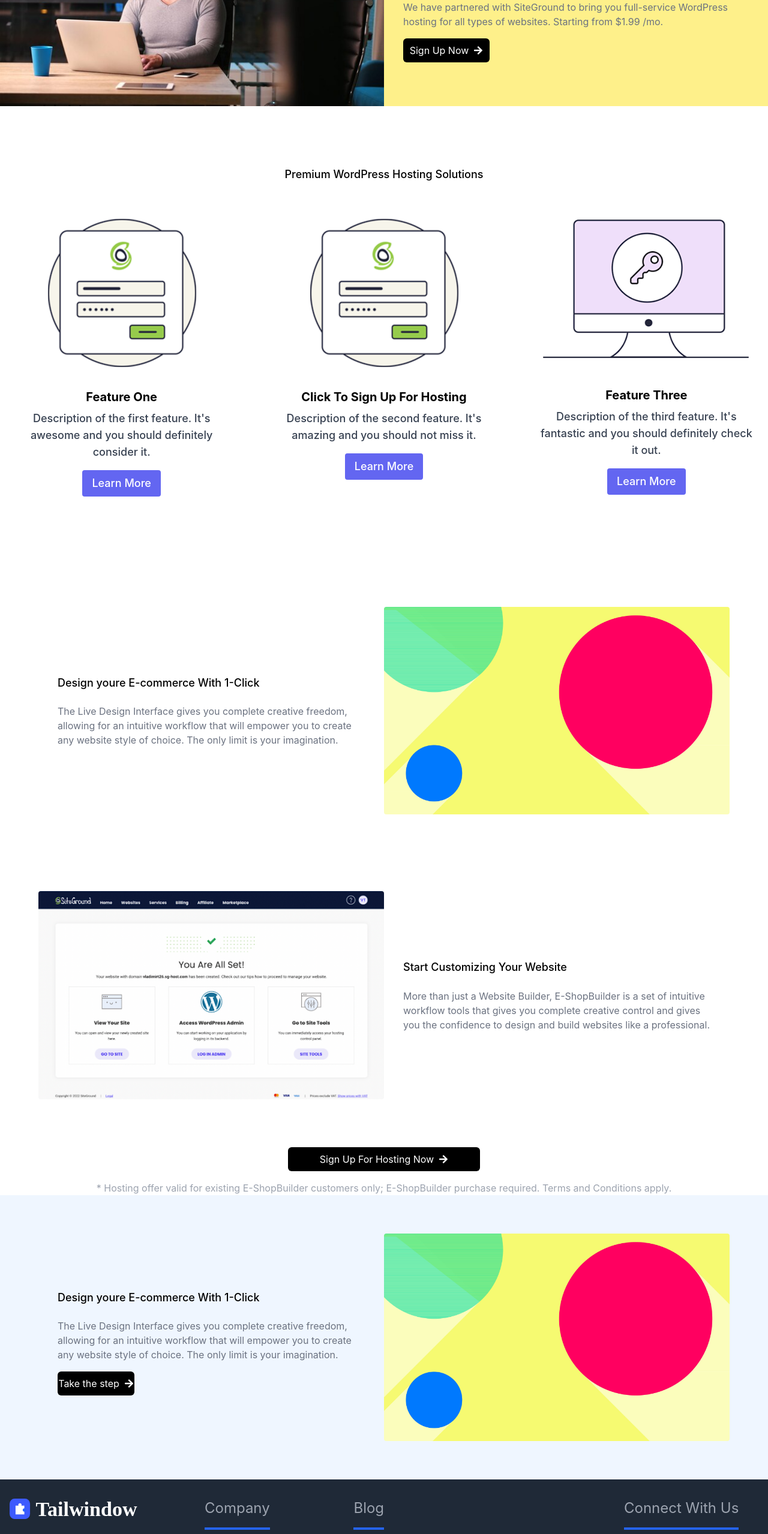
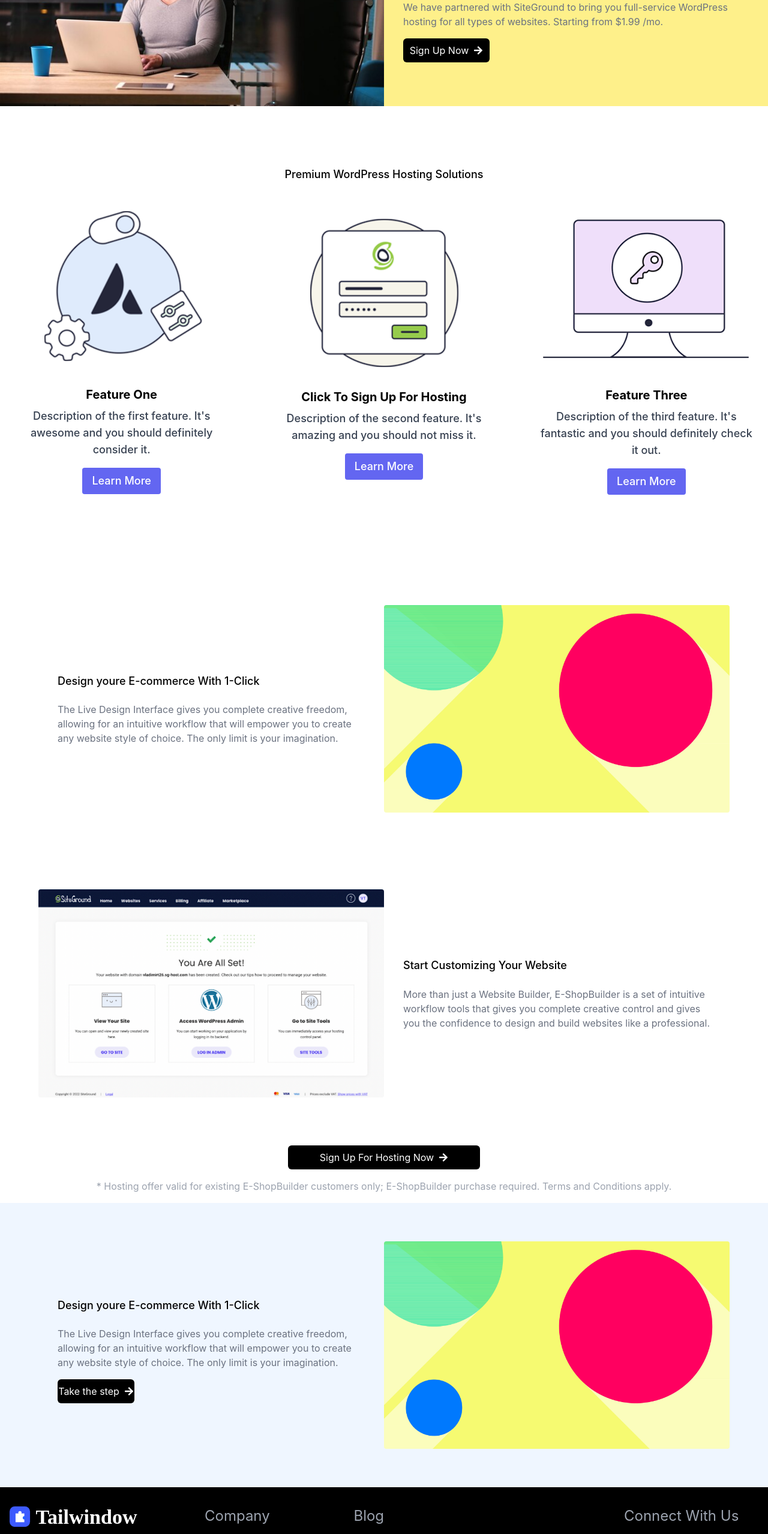
Before and after one commit to ErionG14/E-ShopBuilder, a React (Create React App) app in the folder frontend/: page / in a window 1280 px wide. Shown: the part 234-2792 px from the top of the page at 60% size. Built offline with nearby package versions, Linux system fonts and the light colour scheme.

Commit message:
changed footer style and added padding

```diff
--- a/frontend/src/components/shared/Footer/Footer.jsx
+++ b/frontend/src/components/shared/Footer/Footer.jsx
@@ -3,7 +3,7 @@ import React from "react";
 const Footer = () => {
     return (
         <footer>
-    <div class="bg-gray-800 py-4 text-gray-400">
+    <div class="bg-black py-4 text-gray-400">
       <div class="container px-4 mx-auto">
         <div class="-mx-4 flex flex-wrap justify-between">
           <div class="px-4 my-4 w-full xl:w-1/5">
@@ -31,30 +31,30 @@ const Footer = () => {
 
           <div class="px-4 my-4 w-full sm:w-auto">
             <div>
-              <h2 class="inline-block text-2xl pb-4 mb-4 border-b-4 border-blue-600">Company</h2>
+              <h2 class="inline-block text-2xl pb-4 mb-4 border-b-2 border-blue-600">Company</h2>
             </div>
             <ul class="leading-8">
-              <li><a href="#" class="hover:text-blue-400">About Us</a></li>
-              <li><a href="#" class="hover:text-blue-400">Terms &amp; Conditions</a></li>
-              <li><a href="#" class="hover:text-blue-400">Privacy Policy</a></li>
-              <li><a href="#" class="hover:text-blue-400">Contact Us</a></li>
+              <li><a href="#" class="hover:text-white transition-colors duration-300">About Us</a></li>
+              <li><a href="#" class="hover:text-white transition-colors duration-300">Terms &amp; Conditions</a></li>
+              <li><a href="#" class="hover:text-white transition-colors duration-300">Privacy Policy</a></li>
+              <li><a href="#" class="hover:text-white transition-colors duration-300">Contact Us</a></li>
             </ul>
           </div>
           <div class="px-4 my-4 w-full sm:w-auto">
             <div>
-              <h2 class="inline-block text-2xl pb-4 mb-4 border-b-4 border-blue-600">Blog</h2>
+              <h2 class="inline-block text-2xl pb-4 mb-4 border-b-2 border-blue-600">Blog</h2>
             </div>
             <ul class="leading-8">
-              <li><a href="#" class="hover:text-blue-400">Getting Started With HTML and CSS</a></li>
-              <li><a href="#" class="hover:text-blue-400">What Is Flex And When to Use It?</a></li>
-              <li><a href="#" class="hover:text-blue-400">How TailwindCSS Can Help Your Productivity?</a></li>
-              <li><a href="#" class="hover:text-blue-400">5 Tips to Make Responsive Website</a></li>
-              <li><a href="#" class="hover:text-blue-400">See More</a></li>
+              <li><a href="#" class="hover:text-white transition-colors duration-300">Getting Started With HTML and CSS</a></li>
+              <li><a href="#" class="hover:text-white transition-colors duration-300">What Is Flex And When to Use It?</a></li>
+              <li><a href="#" class="hover:text-white transition-colors duration-300">How TailwindCSS Can Help Your Productivity?</a></li>
+              <li><a href="#" class="hover:text-white transition-colors duration-300">5 Tips to Make Responsive Website</a></li>
+              <li><a href="#" class="hover:text-white transition-colors duration-300">See More</a></li>
             </ul>
           </div>
           <div class="px-4 my-4 w-full sm:w-auto xl:w-1/5">
             <div>
-              <h2 class="inline-block text-2xl pb-4 mb-4 border-b-4 border-blue-600">Connect With Us</h2>
+              <h2 class="inline-block text-2xl pb-4 mb-4 border-b-2 border-blue-600">Connect With Us</h2>
             </div>
             <a href="#" class="inline-flex items-center justify-center h-8 w-8 border border-gray-100 rounded-full mr-1 hover:text-blue-400 hover:border-blue-400">
               <svg class="w-4 h-4 fill-current" xmlns="http://www.w3.org/2000/svg" viewBox="0 0 320 512">
@@ -85,20 +85,6 @@ const Footer = () => {
         </div>
       </div>
     </div>
-    <div class="bg-indigo-700 py-4 text-gray-100">
-      <div class="container mx-auto px-4">
-        <div class="-mx-4 flex flex-wrap justify-between">
-          <div class="px-4 w-full text-center sm:w-auto sm:text-left">
-            Copyright © 2020
-            <script>new Date().getFullYear()  2020 && document.write("- " + new Date().getFullYear())</script>- 2022
-            Tailwindow. All Rights Reserved.
-          </div>
-          <div class="px-4 w-full text-center sm:w-auto sm:text-left">
-            Made with ❤️ by Tailwindow.
-          </div>
-        </div>
-      </div>
-    </div>
   </footer>
     )
 }
--- a/frontend/src/pages/Home/Home.js
+++ b/frontend/src/pages/Home/Home.js
@@ -1,5 +1,6 @@
 import React from "react";
 import advertisementImage from "../../assets/photos/Hosting.jpg";
+import setupjpg from "../../assets/photos/setup-icon.png";
 import secondCard from "../../assets/photos/card2.png"
 import thirdCard from "../../assets/photos/card3.png"
 import design from "../../assets/photos/design.jpg"
@@ -11,9 +12,7 @@ const Home = () => {
     <>
       <div className="md:w-full bg-yellow-200">
         <div className="md:flex">
-          {/* Main flex container */}
           <div className="md:flex-shrink-0 w-1/2">
-            {/* Image container */}
             <img
               className="w-full object-cover"
               src={advertisementImage}
@@ -21,7 +20,6 @@ const Home = () => {
             />
           </div>
           <div className="p-8 md:w-1/2 flex flex-col justify-center">
-            {/* Text container */}
             <div className="uppercase tracking-wide text-sm text-indigo-500 font-semibold">
               Special E-ShopBuilder Hosting
             </div>
@@ -45,7 +43,7 @@ const Home = () => {
           <div className="bg-white rounded-lg overflow-hidden place-items-center">
             <img
               className="w-45 h-45 object-cover"
-              src={secondCard}
+              src={setupjpg}
               alt="Feature 1"
             />
             <div className="p-6">
@@ -100,7 +98,6 @@ const Home = () => {
 
       <div className="md:w-full p-16">
         <div className="md:flex">
-          {/* Text container */}
           <div className="p-8 md:w-1/2 flex flex-col justify-center">
             <h1 className="block mt-1 text-lg leading-tight font-medium text-black py-4">
               Design youre E-commerce With 1-Click
@@ -111,7 +108,6 @@ const Home = () => {
               any website style of choice. The only limit is your imagination.
             </p>
           </div>
-          {/* Image container */}
           <div className="md:flex-shrink-0 w-1/2">
             <img
               className="w-full object-cover rounded"
@@ -124,7 +120,6 @@ const Home = () => {
 
       <div className="md:w-full p-16">
         <div className="md:flex">
-          {/* Image container */}
           <div className="md:flex-shrink-0 w-1/2">
             <img
               className="w-full object-cover rounded"
@@ -132,7 +127,6 @@ const Home = () => {
               alt="Beautiful design"
             />
           </div>
-          {/* Text container */}
           <div className="p-8 md:w-1/2 flex flex-col justify-center">
             <h1 className="block mt-1 text-lg leading-tight font-medium text-black py-4">
               Start Customizing Your Website
@@ -151,14 +145,13 @@ const Home = () => {
           Sign Up For Hosting Now <FaArrowRight />
         </button>
       </div>
-      <p className="text-center text-gray-400">
+      <p className="text-center text-gray-400 mb-4">
         * Hosting offer valid for existing E-ShopBuilder customers only;
         E-ShopBuilder purchase required. Terms and Conditions apply.
       </p>
 
       <div className="md:w-full p-16 bg-blue-50">
         <div className="md:flex">
-          {/* Text container */}
           <div className="p-8 md:w-1/2 flex flex-col justify-center">
             <h1 className="block mt-1 text-lg leading-tight font-medium text-black py-4">
               Design youre E-commerce With 1-Click
@@ -172,7 +165,6 @@ const Home = () => {
               Take the step <FaArrowRight />
             </button>
           </div>
-          {/* Image container */}
           <div className="md:flex-shrink-0 w-1/2">
             <img
               className="w-full object-cover rounded"
```
Also changed, not shown: frontend/src/assets/photos/setup-icon.png (added).
